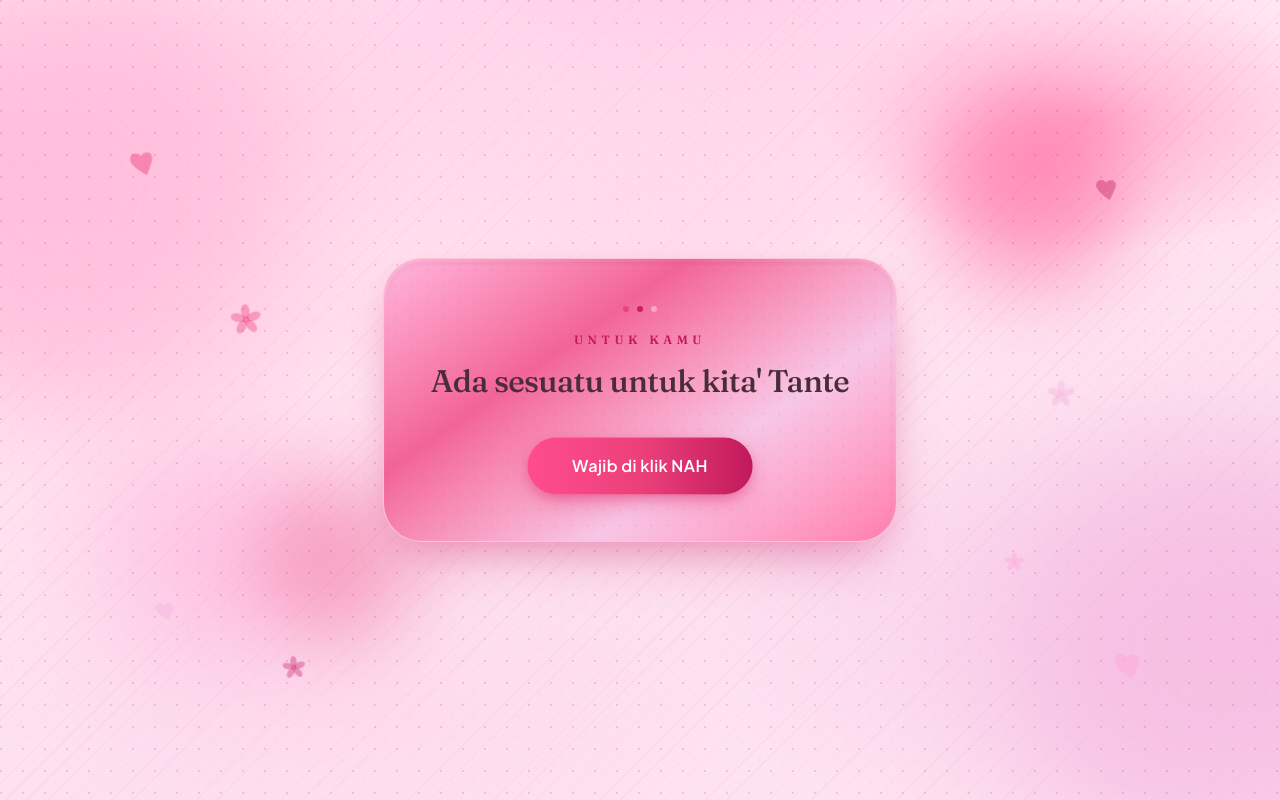
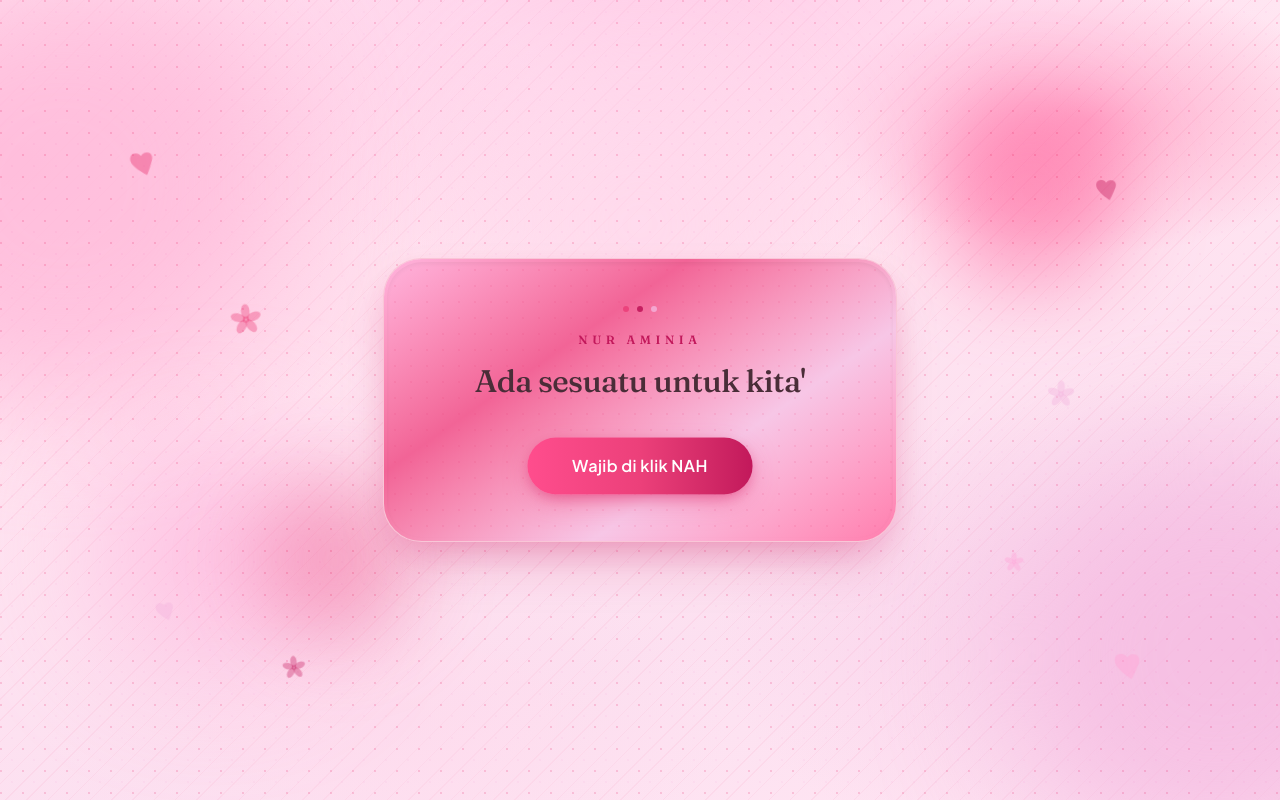
Before and after one commit to yudhanugrahasyailendra/mini-apps, a Next.js app: page / in a window 1280 px wide. Built offline with nearby package versions, Linux system fonts and the light colour scheme.

Commit message:
Fixed Text

```diff
--- a/app/page.tsx
+++ b/app/page.tsx
@@ -81,10 +81,10 @@ export default function Home() {
                 <span className="h-1.5 w-1.5 rounded-full bg-[color-mix(in_srgb,var(--mauve)_90%,var(--pink-accent))]" />
               </div>
               <p className="font-display mb-3 text-[0.7rem] font-semibold uppercase tracking-[0.38em] text-[var(--pink-deep)] sm:text-xs">
-                Untuk kamu
+                Nur Aminia
               </p>
               <h1 className="font-display mb-9 text-[1.75rem] font-medium leading-[1.32] tracking-[-0.02em] text-[var(--foreground)] sm:text-[1.95rem]">
-                Ada sesuatu untuk kita&apos; Tante
+                Ada sesuatu untuk kita&apos;
               </h1>
               <button
                 type="button"
```
